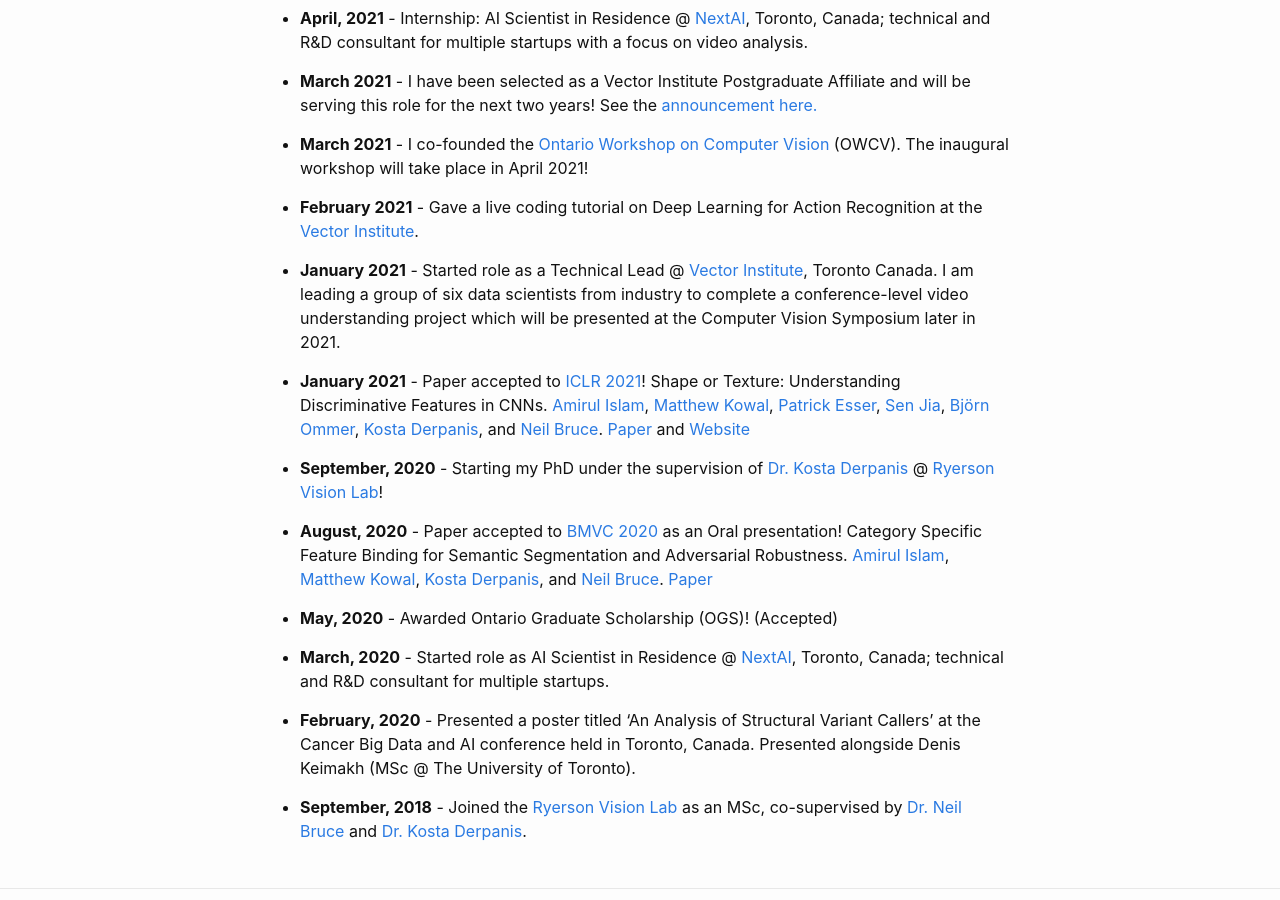
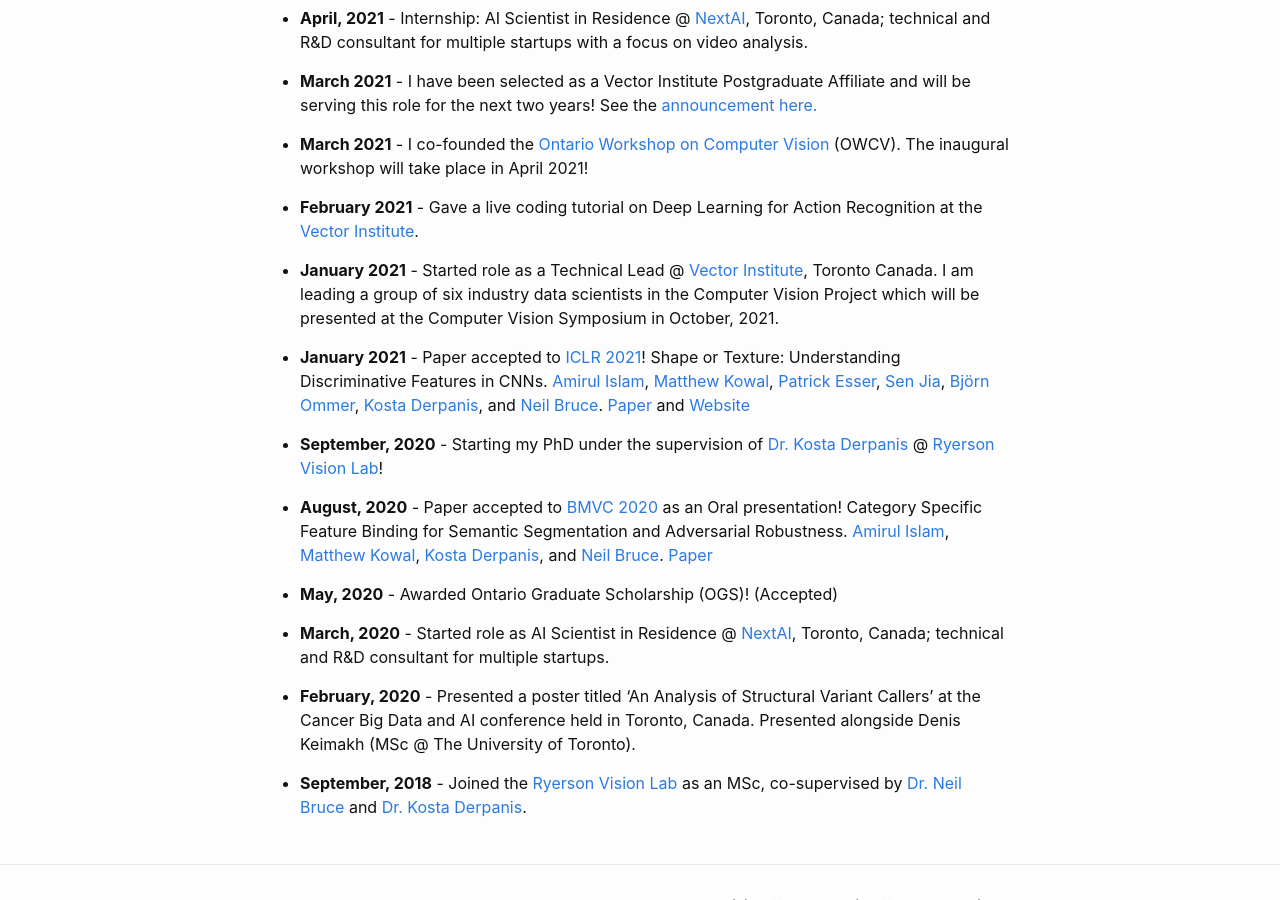
Before and after one commit to MKowal2/MKowal4.github.io, a Jekyll site: the page built from index.md, in a window 1280 px wide and 900 px high, scrolled down 885 px. Built offline with Jekyll 4.4.1, drawn with Linux system fonts in a browser that asks for light colours.

Commit message:
Update index.md

```diff
--- a/index.md
+++ b/index.md
@@ -32,7 +32,7 @@ My name is Matthew Kowal, welcome to my website (and blog - link at the top). I
 
 * **February 2021** - Gave a live coding tutorial on Deep Learning for Action Recognition at the [Vector Institute](https://vectorinstitute.ai/).
 
-* **January 2021** - Started role as a Technical Lead @ [Vector Institute](https://vectorinstitute.ai/), Toronto Canada. I am leading a group of six data scientists from industry to complete a conference-level video understanding project which will be presented at the Computer Vision Symposium later in 2021.
+* **January 2021** - Started role as a Technical Lead @ [Vector Institute](https://vectorinstitute.ai/), Toronto Canada. I am leading a group of six industry data scientists in the Computer Vision Project which will be presented at the Computer Vision Symposium in October, 2021.
 
 * **January 2021** - Paper accepted to [ICLR 2021](https://iclr.cc/)! Shape or Texture: Understanding Discriminative Features in CNNs. [Amirul Islam](https://www.cs.ryerson.ca/~amirul/), [Matthew Kowal](https://mkowal2.github.io/), [Patrick Esser](https://hci.iwr.uni-heidelberg.de/users/pesser), [Sen Jia](https://scholar.google.com/citations?user=WOsy1foAAAAJ&hl=en), [Björn Ommer](https://hci.iwr.uni-heidelberg.de/people/bommer), [Kosta Derpanis](https://www.cs.ryerson.ca/~kosta/), and [Neil Bruce](https://www.cs.ryerson.ca/~bruce/). [Paper](https://arxiv.org/abs/2101.11604) and [Website](https://www.cs.ryerson.ca/~amirul/shape_neurons.html)
 
```
